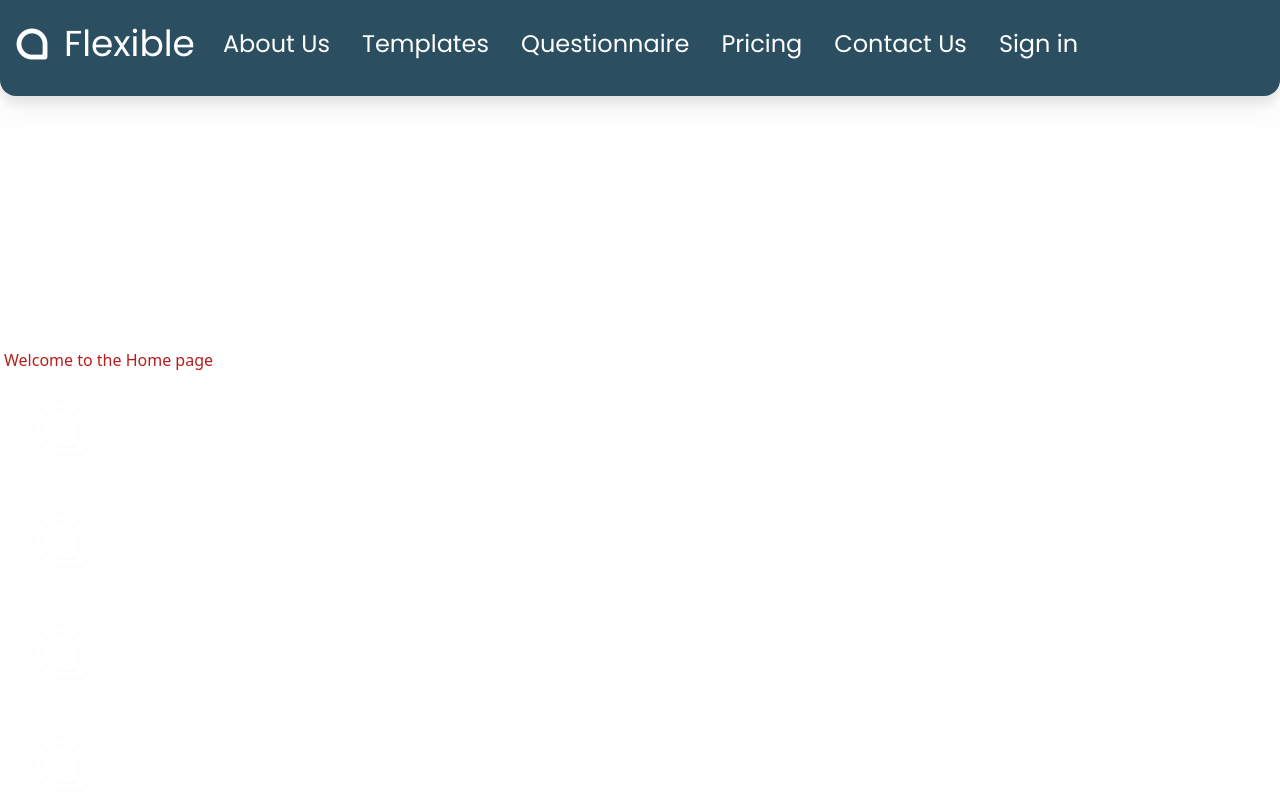
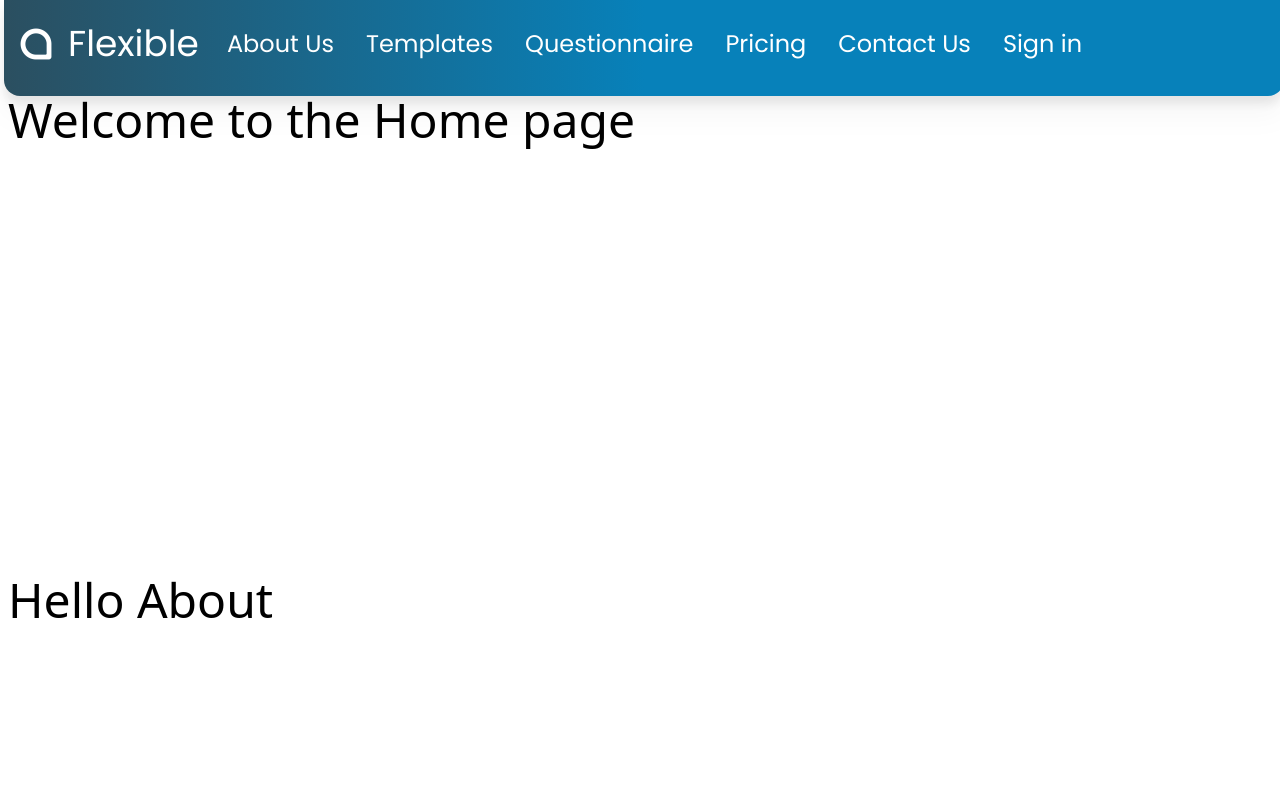
Before and after one commit to webAhead1/flexible, a Vue app: page / in a window 1280 px wide. Shown: the top 800 px of the page. Built offline with nearby package versions, Linux system fonts and the light colour scheme.

Commit message:
last edit on the navBar

```diff
--- a/src/components/Navbar.vue
+++ b/src/components/Navbar.vue
@@ -23,7 +23,6 @@ export default {
 </script>
 
 <template>
-  <div class="relative">
   <ul id="menu" class="menu">
     <router-link :to="{ path: '/', hash: '#home' }">
       <div class="logoWithFlexible">
@@ -53,9 +52,4 @@ export default {
       </router-link>
     </div>
   </ul>
-  </div>
-  <br />
-  <br />
-  <br />
-  <br />
 </template>
--- a/src/router/index.js
+++ b/src/router/index.js
@@ -28,24 +28,6 @@ const router = createRouter({
       component: Questionnaire,
     },
   ],
-  // scrollBehavior: function (to) {
-  //   if (to.hash) {
-  //     return {
-  //       selector: to.hash,
-  //     };
-  //   }
-  // },
-
-  // scrollBehavior(to, from, savedPosition) {
-  //   if (savedPosition) {
-  //     return savedPosition;
-  //   }
-
-  //   if (to.hash) {
-  //     return { selector: to.hash };
-  //   }
-  //   return { x: 0, y: 0 };
-  // },
 
   scrollBehavior(to, from, SavedPosition) {
     if (to.hash) {
@@ -55,9 +37,8 @@ const router = createRouter({
       }
     } else if (SavedPosition) {
       return SavedPosition;
-      // } else {
-      //   document.getElementById('app').scrollIntoView({ behavior: 'smooth' });
-      // }
+    } else {
+      document.getElementById('app').scrollIntoView({ behavior: 'smooth' });
     }
   },
 });
--- a/src/style.css
+++ b/src/style.css
@@ -4,28 +4,22 @@
 @tailwind utilities;
 
 html {
-    @apply scroll-pt-[100px] scroll-smooth;
+  @apply scroll-pt-[100px];
 }
 .example {
-  @apply py-3 px-1 mt-40;
-}
-.logo1 {
-  @apply h-28;
+  @apply text-black text-5xl;
 }
 body {
-  @apply mt-[5rem] relative;
+  @apply mt-[6rem] px-1;
 }
 .menu {
-  @apply w-full mb-[3rem] top-0 text-center text-base md:text-xl lg:text-2xl font-myFont fixed bg-navyColor rounded-b-2xl list-none h-24 drop-shadow-xl flex;
+  @apply w-full mb-[3rem] top-0 text-center text-base md:text-xl lg:text-2xl font-myFont fixed bg-gradient-to-r from-[#2B4F60] via-[#0781BA] to-[#0781BA] rounded-b-2xl list-none h-24 drop-shadow-xl flex;
 }
 .menu-item {
   @apply flex;
 }
-/* .menu-item:last-child {
-  @apply ml-auto mr-5;
-} */
 .menu-link {
-  @apply py-7 px-4  items-center text-white hover:bg-white hover:text-black;
+  @apply py-7 px-4 items-center text-white hover:bg-white hover:text-black;
 }
 .menu-link:first-child {
   @apply ml-3;
--- a/src/views/HomeView.vue
+++ b/src/views/HomeView.vue
@@ -4,32 +4,63 @@
   <main>
     <h1 class="example" id="home">
       Welcome to the Home page
-      <img src="../assets/img/pic1.png" class="logo1" />
-      <img src="../assets/img/pic1.png" class="logo1" />
-      <img src="../assets/img/pic1.png" class="logo1" />
-      <img src="../assets/img/pic1.png" class="logo1" />
-      <img src="../assets/img/pic1.png" class="logo1" />
+      <br />
+      <br />
+      <br />
+      <br />
+      <br />
+      <br />
+      <br />
+      <br />
+      <br />
+      <br />
+
       <div id="about">Hello About</div>
-      <img src="../assets/img/pic1.png" class="logo1" />
-      <img src="../assets/img/pic1.png" class="logo1" />
-      <img src="../assets/img/pic1.png" class="logo1" />
+      <br />
+      <br />
+      <br />
+      <br />
+      <br />
+      <br />
+      <br />
+      <br />
+      <br />
+      <br />
       <div id="template">Hello Templates</div>
-      <img src="../assets/img/pic1.png" class="logo1" />
-      <img src="../assets/img/pic1.png" class="logo1" />
-      <img src="../assets/img/pic1.png" class="logo1" />
-      <img src="../assets/img/pic1.png" class="logo1" />
-      <img src="../assets/img/pic1.png" class="logo1" />
+      <br />
+      <br />
+      <br />
+      <br />
+      <br />
+      <br />
+      <br />
+      <br />
+      <br />
+      <br />
       <div id="pricing">Hello Pricing</div>
-      <img src="../assets/img/pic1.png" class="logo1" />
-      <img src="../assets/img/pic1.png" class="logo1" />
-      <img src="../assets/img/pic1.png" class="logo1" />
-      <img src="../assets/img/pic1.png" class="logo1" />
+      <br />
+      <br />
+      <br />
+      <br />
+      <br />
+      <br />
+      <br />
+      <br />
+      <br />
+      <br />
       <div id="contact">Hello Contact</div>
-      <img src="../assets/img/pic1.png" class="logo1" />
-      <img src="../assets/img/pic1.png" class="logo1" />
-      <img src="../assets/img/pic1.png" class="logo1" />
-      <img src="../assets/img/pic1.png" class="logo1" />
-      <img src="../assets/img/pic1.png" class="logo1" />
+      <br />
+      <br />
+      <br />
+      <br />
+      <br />
+      <br />
+      <br />
+      <br />
+      <br />
+      <br />
+      <br />
+      <br />
     </h1>
   </main>
 </template>
--- a/src/views/Questionnaire.vue
+++ b/src/views/Questionnaire.vue
@@ -1,3 +1,3 @@
 <template>
-  <h1>Hello questionnaire</h1>
+  <h1 class="example">Hello questionnaire</h1>
 </template>
--- a/src/views/SignIn.vue
+++ b/src/views/SignIn.vue
@@ -1,4 +1,4 @@
 <template>
-  <h1>hello sign in</h1>
+  <h1 class="example">hello sign in</h1>
   <router-link to="sign-up">Sign Up Here</router-link>
 </template>
--- a/src/views/SignUp.vue
+++ b/src/views/SignUp.vue
@@ -1,4 +1,4 @@
 <template>
-  <h1>hello sign up</h1>
+  <h1 class="example">hello sign up</h1>
   <router-link to="sign-in">Sign in Here </router-link>
 </template>
```
Lines whose indentation alone changed are shown as unchanged.
